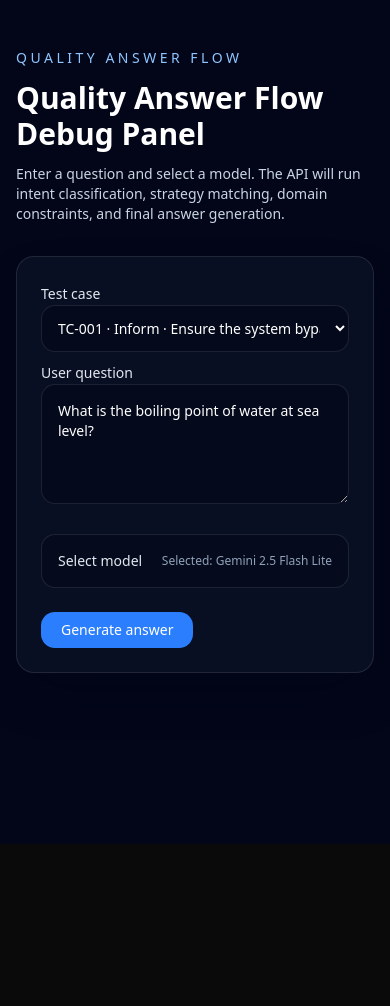
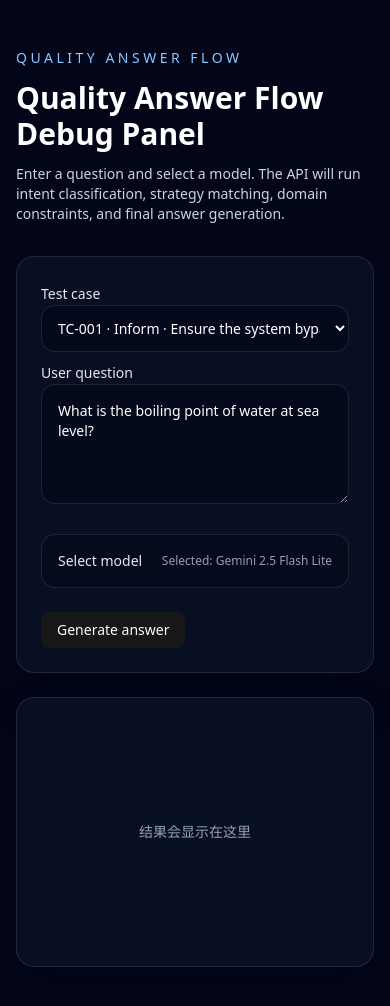
Before and after one commit to iamjoel/ai-copilot, a Next.js app in the folder code/: page /quality-answer-flow in a window 390 px wide. Shown: the top 1006 px of the page. Before the commit the page ends 844 px from the top, so only its background shows below. Built offline with nearby package versions, Linux system fonts and the light colour scheme.

Commit message:
chore: quality answer  left to right

```diff
--- a/code/src/app/quality-answer-flow/page.tsx
+++ b/code/src/app/quality-answer-flow/page.tsx
@@ -1,11 +1,17 @@
 /* eslint-disable @typescript-eslint/no-explicit-any */
 'use client';
 
-import { FormEvent, useMemo, useState } from "react";
+import { FormEvent, useEffect, useMemo, useState } from "react";
 import ModelSelector from "@/app/completions/components/ModelSelector";
+import {
+  ResizableHandle,
+  ResizablePanel,
+  ResizablePanelGroup,
+} from "@/components/ui/resizable";
 import { MODEL_GROUPS } from "@/lib/model-presets";
 import { Markdown } from "@/lib/markdown/react-markdown";
 import { DEBUG_TEST_CASES } from "./test-case";
+import { Button } from "@/components/ui/button";
 
 const DEFAULT_MODEL = MODEL_GROUPS[0]?.options[0]?.value ?? "";
 const CUSTOM_TEST_CASE_ID = "__custom_prompt__";
@@ -42,6 +48,7 @@ export default function QualityAnswerFlowPage() {
   const [result, setResult] = useState<QualityAnswerResponse | null>(null);
   const [loading, setLoading] = useState(false);
   const [error, setError] = useState<string | null>(null);
+  const [isResizable, setIsResizable] = useState(false);
 
   const selectedModels = useMemo(() => (selectedModel ? [selectedModel] : []), [selectedModel]);
 
@@ -98,6 +105,21 @@ export default function QualityAnswerFlowPage() {
     }
   };
 
+  useEffect(() => {
+    const mediaQuery = window.matchMedia("(min-width: 1024px)");
+
+    const updateLayout = () => {
+      setIsResizable(mediaQuery.matches);
+    };
+
+    updateLayout();
+    mediaQuery.addEventListener("change", updateLayout);
+
+    return () => {
+      mediaQuery.removeEventListener("change", updateLayout);
+    };
+  }, []);
+
   return (
     <main className="min-h-screen bg-slate-950 py-12 text-white">
       <div className="mx-auto flex max-w-5xl flex-col gap-8 px-4">
@@ -110,6 +132,9 @@ export default function QualityAnswerFlowPage() {
           </p>
         </header>
 
+        {isResizable ? (
+          <ResizablePanelGroup direction="horizontal" className="w-full">
+            <ResizablePanel defaultSize={44} minSize={28} className="min-w-0">
               <form
                 onSubmit={handleSubmit}
                 className="space-y-6 rounded-2xl border border-white/10 bg-slate-900/60 p-6 shadow-2xl shadow-slate-950/40"
@@ -148,7 +173,9 @@ export default function QualityAnswerFlowPage() {
                     <summary className="flex cursor-pointer select-none items-center justify-between gap-4 text-sm font-medium text-slate-200">
                       <span>Select model</span>
                       <span className="text-xs text-slate-400">
-                  {selectedModel ? `Selected: ${getModelLabel(selectedModel)}` : "No model selected"}
+                        {selectedModel
+                          ? `Selected: ${getModelLabel(selectedModel)}`
+                          : "No model selected"}
                       </span>
                     </summary>
                     <div className="mt-4 flex items-center justify-between gap-4">
@@ -161,18 +188,20 @@ export default function QualityAnswerFlowPage() {
                 </section>
 
                 <div className="flex flex-wrap gap-3">
-            <button
+                  <Button
                     type="submit"
                     disabled={loading}
-              className="rounded-xl bg-blue-500 px-5 py-2 text-sm font-medium text-white transition hover:bg-blue-400 disabled:cursor-not-allowed disabled:bg-blue-500/60"
                   >
                     {loading ? "Generating..." : "Generate answer"}
-            </button>
+                  </Button>
                   {error && <p className="text-sm text-red-400">{error}</p>}
                 </div>
               </form>
-
-        {result && (
+            </ResizablePanel>
+            <ResizableHandle withHandle className="mx-2" />
+            <ResizablePanel defaultSize={56} minSize={32} className="min-w-0">
+              <div className="rounded-2xl border border-white/10 bg-slate-900/60 p-6 shadow-2xl shadow-slate-950/40">
+                {result ? (
                   <ResultPanel
                     classification={result.classification}
                     strategy={result.strategy}
@@ -181,6 +210,96 @@ export default function QualityAnswerFlowPage() {
                     answer={result.answer}
                     directAnswer={result.directAnswer}
                   />
+                ) : (
+                  <div className="flex min-h-[220px] items-center justify-center text-sm text-slate-400">
+                    结果会显示在这里
+                  </div>
+                )}
+              </div>
+            </ResizablePanel>
+          </ResizablePanelGroup>
+        ) : (
+          <div className="grid gap-6 lg:grid-cols-2">
+            <form
+              onSubmit={handleSubmit}
+              className="space-y-6 rounded-2xl border border-white/10 bg-slate-900/60 p-6 shadow-2xl shadow-slate-950/40"
+            >
+              <section className="space-y-2">
+                <label htmlFor="test-case" className="text-sm font-medium text-slate-200">
+                  Test case
+                </label>
+                <select
+                  id="test-case"
+                  className="w-full rounded-xl border border-white/10 bg-slate-950/60 p-3 text-sm text-white outline-none transition focus:border-blue-400 focus:ring-1 focus:ring-blue-400/60"
+                  value={selectedTestCaseId}
+                  onChange={event => handleTestCaseChange(event.target.value)}
+                >
+                  {DEBUG_TEST_CASES.map(test => (
+                    <option key={test.id} value={test.id}>
+                      {test.id} · {test.category} · {test.debugFocus}
+                    </option>
+                  ))}
+                  <option value={CUSTOM_TEST_CASE_ID}>Custom input</option>
+                </select>
+                <label htmlFor="question" className="text-sm font-medium text-slate-200">
+                  User question
+                </label>
+                <textarea
+                  id="question"
+                  className="min-h-[120px] w-full rounded-xl border border-white/10 bg-slate-950/60 p-4 text-sm text-white outline-none transition focus:border-blue-400 focus:ring-1 focus:ring-blue-400/60"
+                  placeholder="Example: Design a go-to-market strategy for a new product..."
+                  value={question}
+                  onChange={event => handleQuestionInput(event.target.value)}
+                />
+              </section>
+
+              <section className="space-y-4">
+                <details className="rounded-xl border border-white/10 bg-slate-950/40 p-4">
+                  <summary className="flex cursor-pointer select-none items-center justify-between gap-4 text-sm font-medium text-slate-200">
+                    <span>Select model</span>
+                    <span className="text-xs text-slate-400">
+                      {selectedModel
+                        ? `Selected: ${getModelLabel(selectedModel)}`
+                        : "No model selected"}
+                    </span>
+                  </summary>
+                  <div className="mt-4 flex items-center justify-between gap-4">
+                    <p className="text-sm font-medium text-slate-200">Available models</p>
+                  </div>
+                  <div className="mt-3">
+                    <ModelSelector selectedModels={selectedModels} onToggle={handleModelToggle} />
+                  </div>
+                </details>
+              </section>
+
+              <div className="flex flex-wrap gap-3">
+                <Button
+                  type="submit"
+                  disabled={loading}
+                >
+                  {loading ? "Generating..." : "Generate answer"}
+                </Button>
+                {error && <p className="text-sm text-red-400">{error}</p>}
+              </div>
+            </form>
+
+            <div className="rounded-2xl border border-white/10 bg-slate-900/60 p-6 shadow-2xl shadow-slate-950/40">
+              {result ? (
+                <ResultPanel
+                  classification={result.classification}
+                  strategy={result.strategy}
+                  strategyName={result.strategyName}
+                  finalPrompt={result.finalPrompt}
+                  answer={result.answer}
+                  directAnswer={result.directAnswer}
+                />
+              ) : (
+                <div className="flex min-h-[220px] items-center justify-center text-sm text-slate-400">
+                  结果会显示在这里
+                </div>
+              )}
+            </div>
+          </div>
         )}
       </div>
     </main>
@@ -203,7 +322,7 @@ const ResultPanel = ({
   answer,
   directAnswer,
 }: ResultPanelProps) => (
-  <section className="space-y-6 rounded-2xl border border-white/10 bg-slate-900/60 p-6 text-sm text-slate-100">
+  <section className="space-y-6 text-sm text-slate-100">
     <div>
       <details className="rounded-xl border border-white/10 bg-slate-950/40 p-4">
         <summary className="cursor-pointer select-none text-lg font-semibold text-white">
```
Lines whose indentation alone changed are shown as unchanged.
